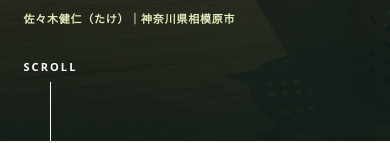
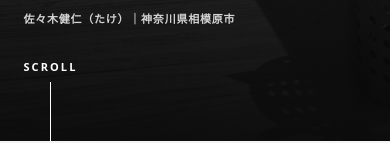
Before and after one commit to take290/take920-site, a plain HTML site: page index.html in a window 390 px wide. Shown: the part 703-846 px from the top of the page. Drawn offline with Linux system fonts and the light colour scheme.

Commit message:
Monochrome palette: black and grey

```diff
--- a/style.css
+++ b/style.css
@@ -1,12 +1,12 @@
 :root {
   color-scheme: light;
-  --paper: #f8f7f2;
-  --ink: #202a25;
-  --secondary: #465047;
-  --rule: #bcc3b8;
-  --wash: #e8ece3;
-  --deep: #21362d;
-  --accent: #e2e9b8;
+  --paper: #f4f4f4;
+  --ink: #1d1d1d;
+  --secondary: #4c4c4c;
+  --rule: #c6c6c6;
+  --wash: #eaeaea;
+  --deep: #191919;
+  --accent: #d4d4d4;
   --gutter: clamp(22px, 6vw, 96px);
   --reading: 42em;
 }
@@ -66,13 +66,13 @@ nav a:hover { text-decoration: underline; }
   height: 100%;
 }
 
-.hero-image { object-fit: cover; object-position: center 53%; }
+.hero-image { object-fit: cover; object-position: center 53%; filter: grayscale(1) contrast(1.06); }
 
 .hero::after {
   content: "";
   background:
-    linear-gradient(180deg, #111c17bf 0%, transparent 25%, transparent 66%, #111c1799 100%),
-    linear-gradient(90deg, transparent 29%, #111c17b3 73%, #111c17c7);
+    linear-gradient(180deg, #0a0a0abf 0%, transparent 25%, transparent 66%, #0a0a0a99 100%),
+    linear-gradient(90deg, transparent 29%, #0a0a0ab3 73%, #0a0a0ac7);
 }
 
 .hero-inner {
@@ -107,8 +107,8 @@ nav a:hover { text-decoration: underline; }
 .estate .hero-image { object-position: 57% center; }
 .estate .hero::after {
   background:
-    linear-gradient(180deg, #111c17a6 0%, transparent 29%, transparent 66%, #111c1799 100%),
-    linear-gradient(90deg, #111c17bb, #111c1766 48%, transparent 82%);
+    linear-gradient(180deg, #0a0a0aa6 0%, transparent 29%, transparent 66%, #0a0a0a99 100%),
+    linear-gradient(90deg, #0a0a0abb, #0a0a0a66 48%, transparent 82%);
 }
 
 .intro {
@@ -182,7 +182,7 @@ nav a:hover { text-decoration: underline; }
   font-weight: 700;
   text-decoration: none;
 }
-.brand-link a:hover { background: #365143; text-decoration: underline; }
+.brand-link a:hover { background: #3a3a3a; text-decoration: underline; }
 .back-link { padding-block: 34px; }
 footer { background: var(--deep); color: var(--paper); }
 .footer-inner { display: flex; flex-wrap: wrap; justify-content: space-between; gap: 10px; padding-block: 28px; font-size: 12px; }
@@ -191,7 +191,7 @@ footer { background: var(--deep); color: var(--paper); }
   .header-inner { min-height: 60px; }
   .hero-image { object-position: 43% center; }
   .hero::after, .estate .hero::after {
-    background: linear-gradient(180deg, #111c17bf, transparent 23%, transparent 40%, #111c17eb 100%);
+    background: linear-gradient(180deg, #0a0a0abf, transparent 23%, transparent 40%, #0a0a0aeb 100%);
   }
   .hero-inner { align-items: end; padding-bottom: 112px; }
   .hero-heading { justify-self: start; width: auto; }
@@ -225,12 +225,13 @@ footer { background: var(--deep); color: var(--paper); }
 @media (prefers-color-scheme: dark) {
   :root {
     color-scheme: dark;
-    --paper: #18211c;
-    --ink: #f1f2e9;
-    --secondary: #c9d2c5;
-    --rule: #526156;
-    --wash: #232f27;
-    --deep: #263b31;
+    --paper: #131313;
+    --ink: #f0f0f0;
+    --secondary: #c4c4c4;
+    --rule: #4a4a4a;
+    --wash: #202020;
+    --deep: #232323;
+    --accent: #e3e3e3;
   }
 
   .campaign, .values-section, footer { color: var(--ink); }
@@ -261,7 +262,7 @@ nav a[aria-current="page"] { text-decoration: underline; text-underline-offset:
 .chapter-hero {
   padding-block: clamp(64px, 10vw, 148px);
   background: var(--deep);
-  color: #f8f7f2;
+  color: #f4f4f4;
 }
 
 .chapter-hero .heading-en {
@@ -323,12 +324,12 @@ nav a[aria-current="page"] { text-decoration: underline; text-underline-offset:
   background: var(--deep);
   text-decoration: none;
 }
-.primary-link:hover { background: #365143; text-decoration: underline; }
+.primary-link:hover { background: #3a3a3a; text-decoration: underline; }
 
 @media (max-width: 780px) {
   .home .hero h1 { font-size: clamp(30px, 9.6vw, 62px); }
   .home .hero::after {
-    background: linear-gradient(180deg, #111c17c9, transparent 25%, transparent 36%, #111c17d9 72%, #111c17fa);
+    background: linear-gradient(180deg, #0a0a0ac9, transparent 25%, transparent 36%, #0a0a0ad9 72%, #0a0a0afa);
   }
   .hero-summary { margin-top: 12px; }
   .hero-credit { margin-top: 12px; }
```
